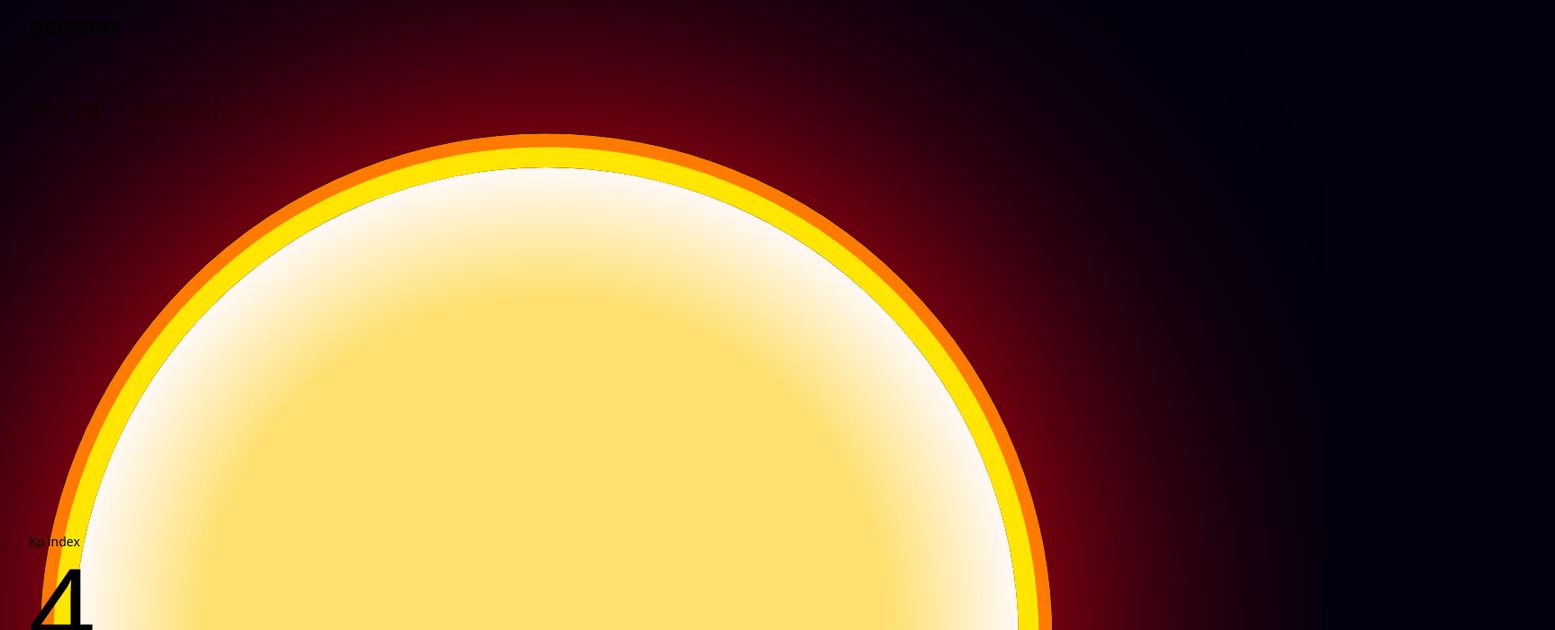
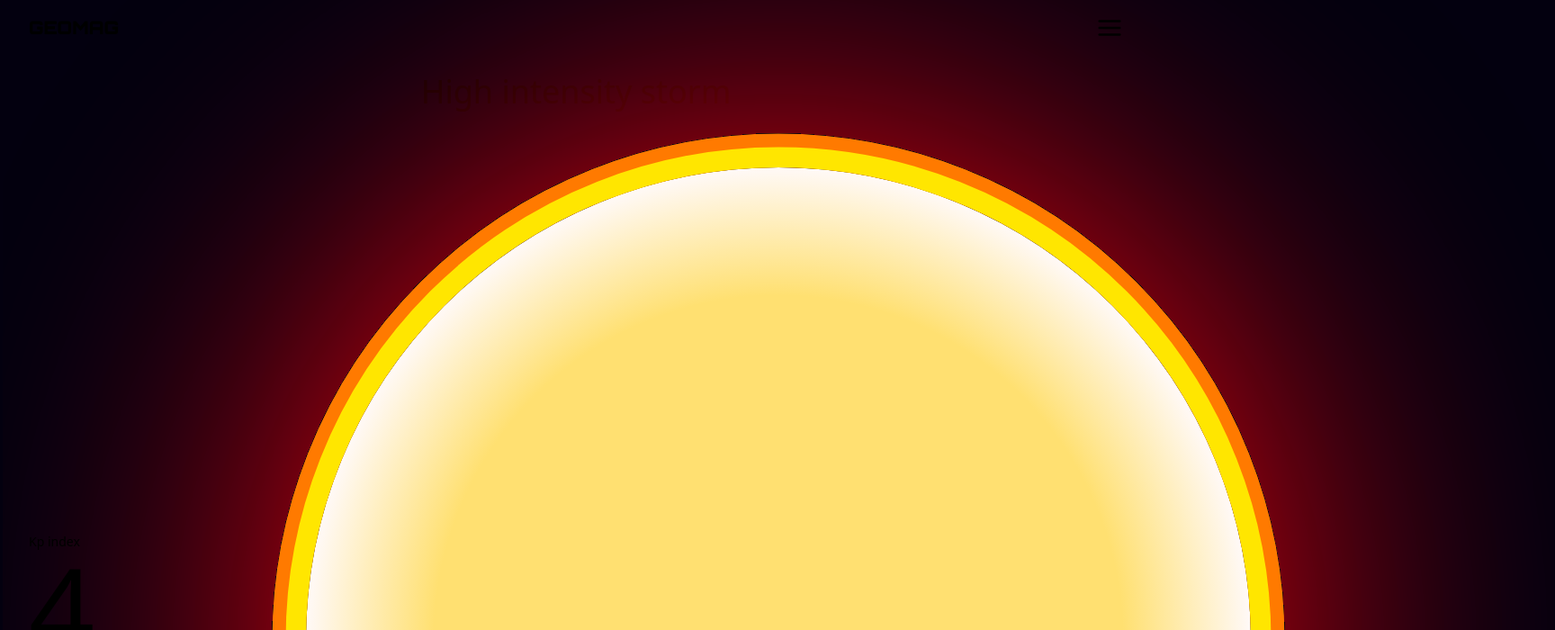
Before and after one commit to jmakhmudov/geomagnetic-storm-prediction, a Next.js app: page / in a window 1280 px wide. Shown: the top 700 px of the page at 90% size, 1728 px wide, since content can reach past the window. Built offline with nearby package versions, Linux system fonts and the light colour scheme.

Commit message:
position test

```diff
--- a/src/app/page.tsx
+++ b/src/app/page.tsx
@@ -4,8 +4,8 @@ export default function Home() {
   return (
     <main className="px-8 relative h-screen">
       <Navbar />
-      <h1 className=" mt-10  text-4xl">High intensity storm</h1>
-      <img className="scale-150" src="/sun(1).svg" alt="" />
+      <h1 className=" my-5  text-4xl text-center">High intensity storm</h1>
+      <img className="scale-150 absolute -right-40" src="/sun(1).svg" alt="" />
 
       <div className="absolute bottom-10 text-sm z-10">
         <p>Kp index</p>
```
